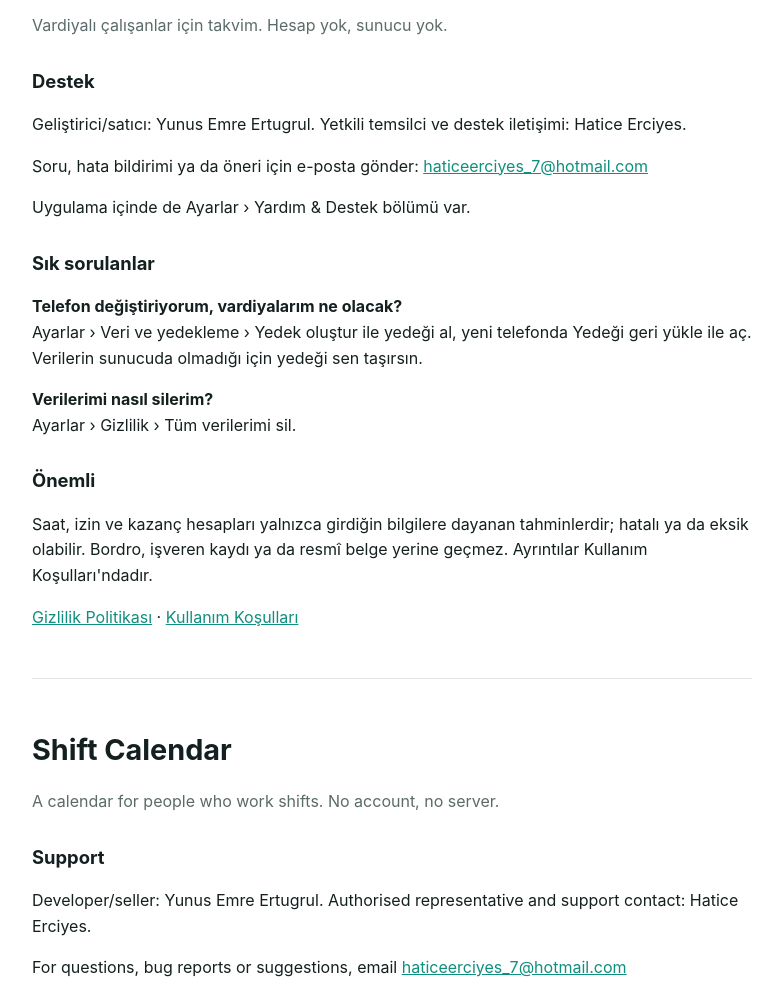
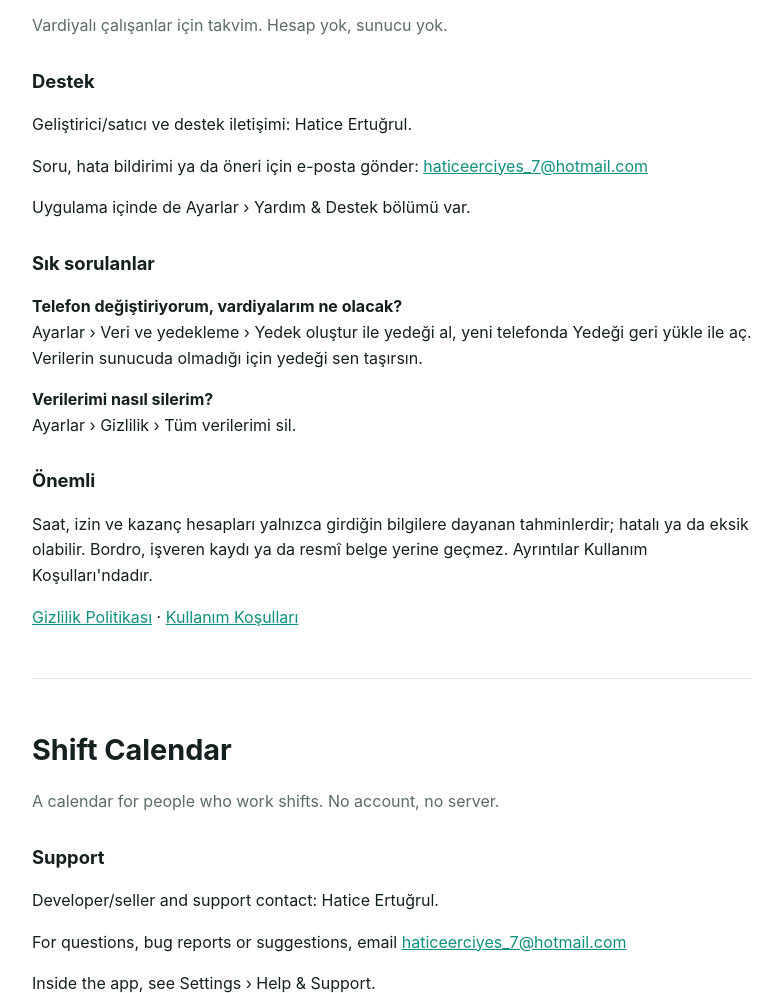
Before and after one commit to HaticeErciyes/vardiya, a plain HTML site: page index.html in a window 1280 px wide. Shown: the part 81-1074 px from the top of the page, without its empty margins (248-1030 px from the left). Drawn offline with Linux system fonts and the light colour scheme.

Commit message:
Satıcı adı ve iletişim güncellemesi

```diff
--- a/index.html
+++ b/index.html
@@ -26,7 +26,7 @@
 <p class="muted">Vardiyalı çalışanlar için takvim. Hesap yok, sunucu yok.</p>
 
 <h2>Destek</h2>
-<p>Geliştirici/satıcı: Yunus Emre Ertugrul. Yetkili temsilci ve destek iletişimi: Hatice Erciyes.</p>
+<p>Geliştirici/satıcı ve destek iletişimi: Hatice Ertuğrul.</p>
 <p>Soru, hata bildirimi ya da öneri için e-posta gönder:
 <a href="mailto:haticeerciyes_7@hotmail.com">haticeerciyes_7@hotmail.com</a></p>
 <p>Uygulama içinde de Ayarlar › Yardım &amp; Destek bölümü var.</p>
@@ -50,7 +50,7 @@ Ayarlar › Gizlilik › Tüm verilerimi sil.</p>
 <p class="muted">A calendar for people who work shifts. No account, no server.</p>
 
 <h2>Support</h2>
-<p>Developer/seller: Yunus Emre Ertugrul. Authorised representative and support contact: Hatice Erciyes.</p>
+<p>Developer/seller and support contact: Hatice Ertuğrul.</p>
 <p>For questions, bug reports or suggestions, email
 <a href="mailto:haticeerciyes_7@hotmail.com">haticeerciyes_7@hotmail.com</a></p>
 <p>Inside the app, see Settings › Help &amp; Support.</p>
```
